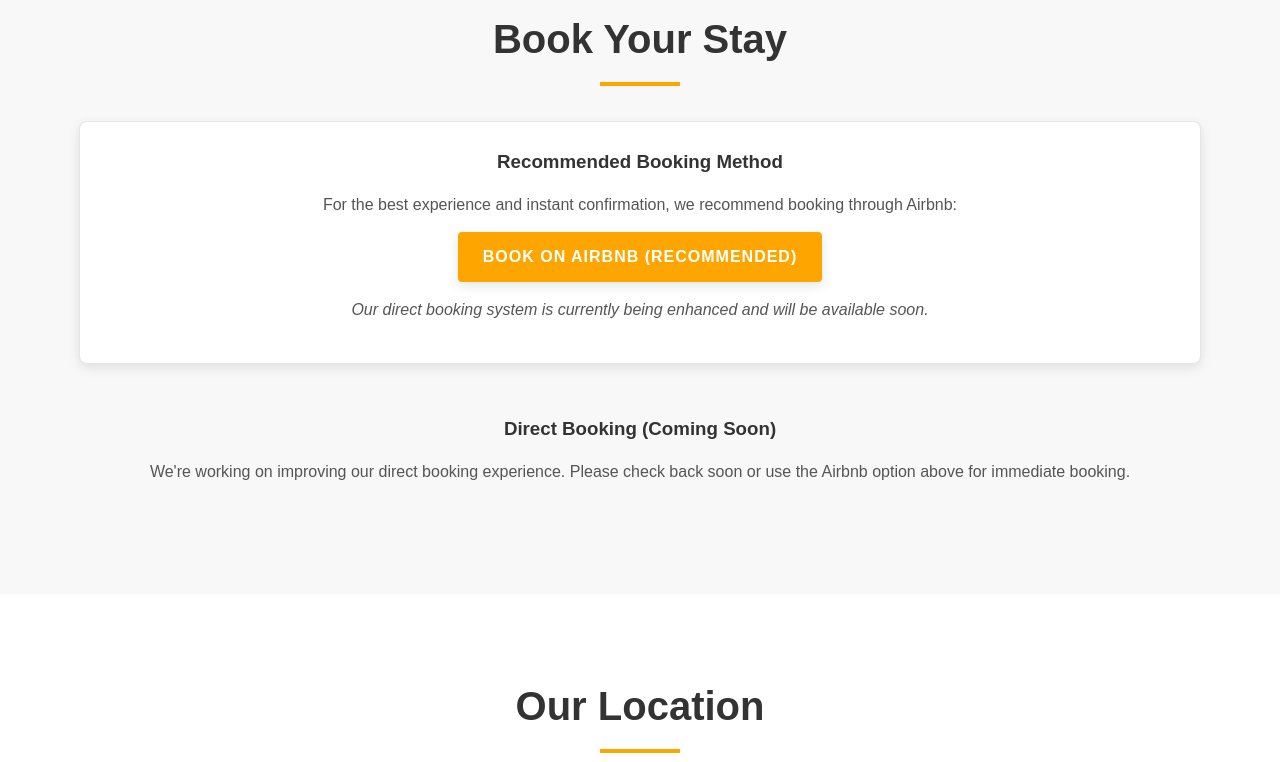
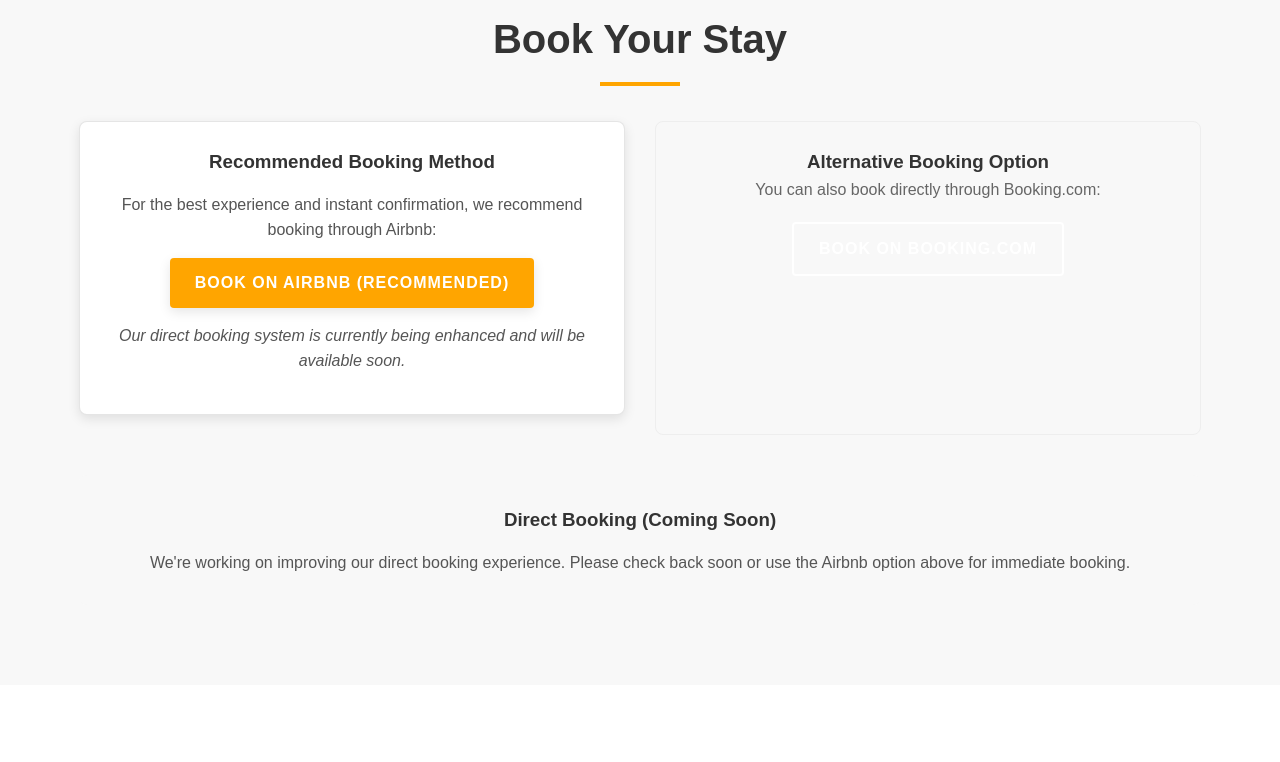
Before and after one commit to Konadu-Prince/Ankes-Lodge.Web, a website: page index.html in a window 1280 px wide. Shown: the part 5240-6002 px from the top of the page. Drawn offline with Linux system fonts and the light colour scheme.

Commit message:
Add Booking.com option side by side with Airbnb booking option

```diff
--- a/index.html
+++ b/index.html
@@ -301,12 +301,20 @@
     <section id="booking" class="booking">
         <div class="container">
             <h2>Book Your Stay</h2>
-            <!-- Recommended Airbnb Booking -->
-            <div class="airbnb-option">
-                <h3>Recommended Booking Method</h3>
-                <p>For the best experience and instant confirmation, we recommend booking through Airbnb:</p>
-                <a href="https://www.airbnb.com/rooms/1549395845337581857?check_in=2025-12-03&check_out=2025-12-04&guests=1&adults=1&s=67&unique_share_id=232d2a0c-3555-48fd-a51d-60efc3e4a9f2" target="_blank" class="btn-primary">Book on Airbnb (Recommended)</a>
-                <p style="margin-top: 15px; font-style: italic;">Our direct booking system is currently being enhanced and will be available soon.</p>
+            <div class="booking-options-container">
+                <div class="airbnb-option">
+                    <h3>Recommended Booking Method</h3>
+                    <p>For the best experience and instant confirmation, we recommend booking through Airbnb:</p>
+                    <a href="https://www.airbnb.com/rooms/1549395845337581857?check_in=2025-12-03&check_out=2025-12-04&guests=1&adults=1&s=67&unique_share_id=232d2a0c-3555-48fd-a51d-60efc3e4a9f2" target="_blank" class="btn-primary">Book on Airbnb (Recommended)</a>
+                    <p style="margin-top: 15px; font-style: italic;">Our direct booking system is currently being enhanced and will be available soon.</p>
+                </div>
+
+                <!-- Booking.com Booking Option - Placed side by side with Airbnb -->
+                <div class="booking-com-option">
+                    <h3>Alternative Booking Option</h3>
+                    <p>You can also book directly through Booking.com:</p>
+                    <a href="https://www.booking.com/hotel/gh/ankes-lodge.fr.html?msockid=317263099ef6676f06af75359f1666ae&chal_t=1764060834908&force_referer=https%3A%2F%2Fwww.bing.com%2F#map_closed" target="_blank" class="btn-secondary">Book on Booking.com</a>
+                </div>
             </div>
             <!-- Direct Booking Form - Coming Soon -->
             <div class="coming-soon-message">
--- a/styles.css
+++ b/styles.css
@@ -701,6 +701,51 @@
 /* Booking Section */
 .booking {
     background-color: var(--accent-color);
+}
+
+/* Booking Options Container - Side by side layout */
+.booking-options-container {
+    display: flex;
+    flex-wrap: wrap;
+    gap: 30px;
+    margin-bottom: 40px;
+}
+
+.airbnb-option, .booking-com-option {
+    flex: 1;
+    min-width: 300px;
+    padding: 25px;
+    background-color: #f8f8f8;
+    border-radius: 8px;
+    border: 1px solid #eee;
+    text-align: center;
+    transition: transform 0.3s ease, box-shadow 0.3s ease;
+}
+
+.airbnb-option:hover, .booking-com-option:hover {
+    transform: translateY(-5px);
+    box-shadow: 0 10px 20px rgba(0, 0, 0, 0.1);
+}
+
+.airbnb-option h3, .booking-com-option h3 {
+    margin-top: 0;
+    color: #333;
+}
+
+.airbnb-option p, .booking-com-option p {
+    color: #666;
+    margin-bottom: 20px;
+}
+
+/* Responsive design for booking options */
+@media (max-width: 768px) {
+    .booking-options-container {
+        flex-direction: column;
+    }
+
+    .airbnb-option, .booking-com-option {
+        min-width: 100%;
+    }
 }
 
 /* Airbnb booking option styling */
```
